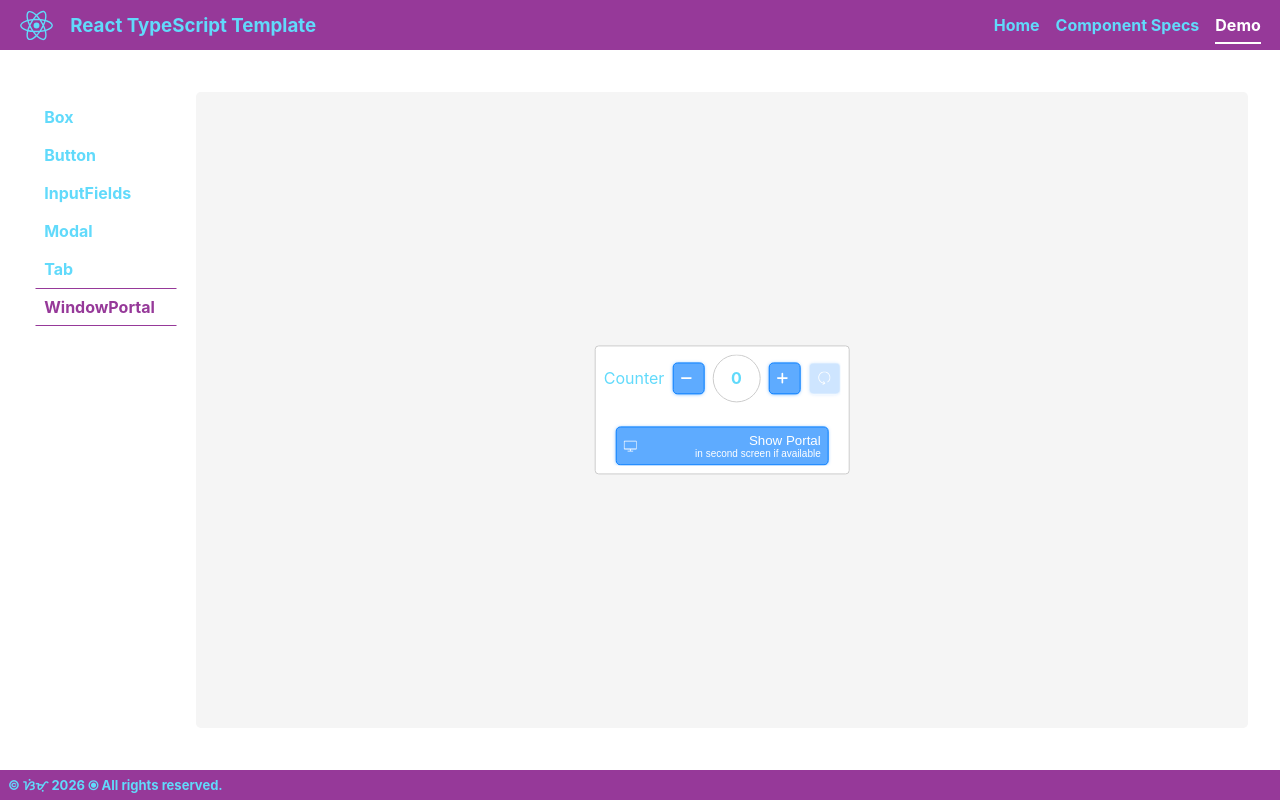
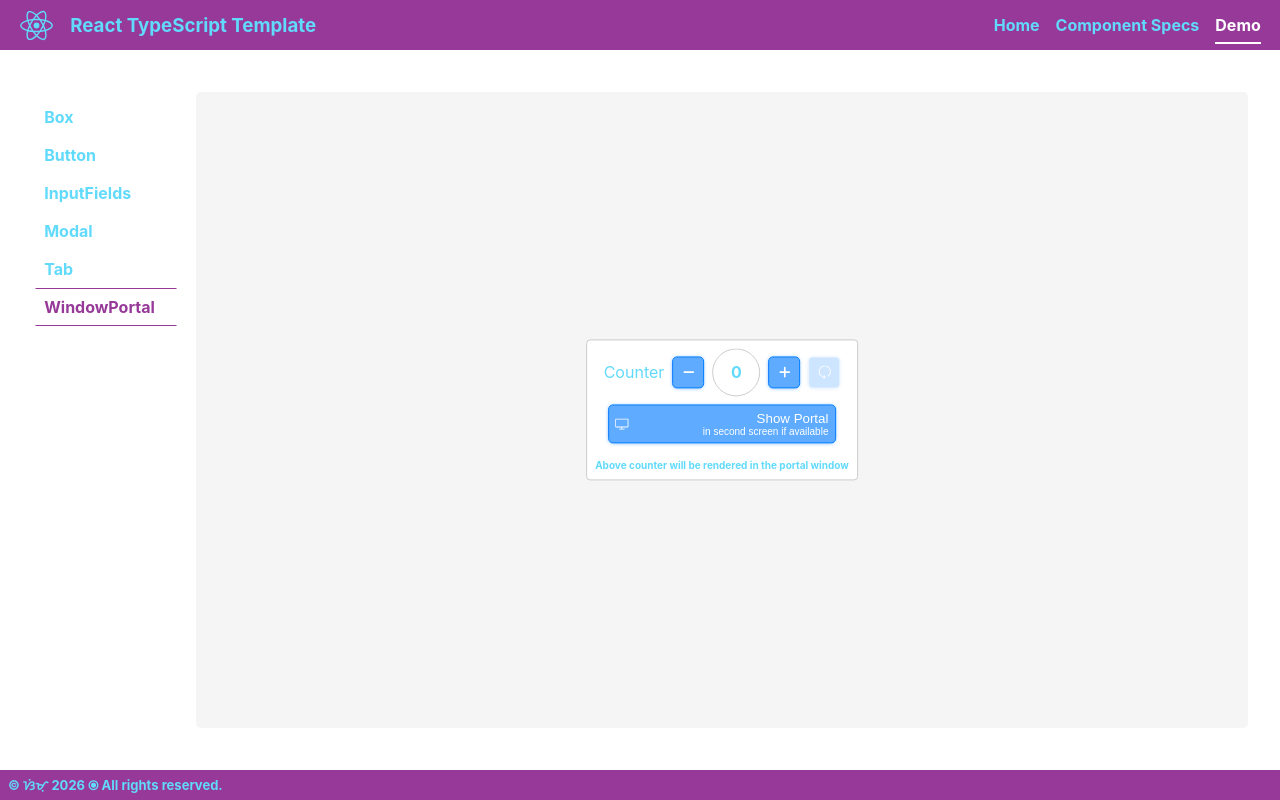
Before and after one commit to jaosimt/ts-app-template, a React (Create React App) app: page /demo/window-portal in a window 1280 px wide. Built offline with nearby package versions, Linux system fonts and the light colour scheme.

Commit message:
Move non Modal related stuffs in Demo->Modal

```diff
--- a/src/components/pages/demo/demoWindowPortal.tsx
+++ b/src/components/pages/demo/demoWindowPortal.tsx
@@ -57,17 +57,15 @@ const WindowPortalDemo: FC = () => {
                 'align-items-center',
                 'justify-content-center')}
         >
-            <div className={'display-flex gap-0p5 align-items-center mb-1'}>
+            <div className={'display-flex gap-0p5 align-items-center'}>
                 <span>Counter</span>
                 <div className={'display-flex gap-0p5 align-items-center'}>
                     <Button
-                        align={'space-between'}
                         icon={FaMinus}
                         onClick={() => setCtr(ctr - 1)}
                     />
                     <Counter>{ctr}</Counter>
                     <Button
-                        align={'space-between'}
                         icon={FaPlus}
                         onClick={() => setCtr(ctr + 1)}
                     />
@@ -90,6 +88,7 @@ const WindowPortalDemo: FC = () => {
                     <span className={'font-size-x-small'}>in second screen if available</span>
                 </div>
             </Button>
+            <b className={'font-size-x-small mt-0p5'}>Above counter will be rendered in the portal window</b>
         </Box>
     </div>;
 };
```
